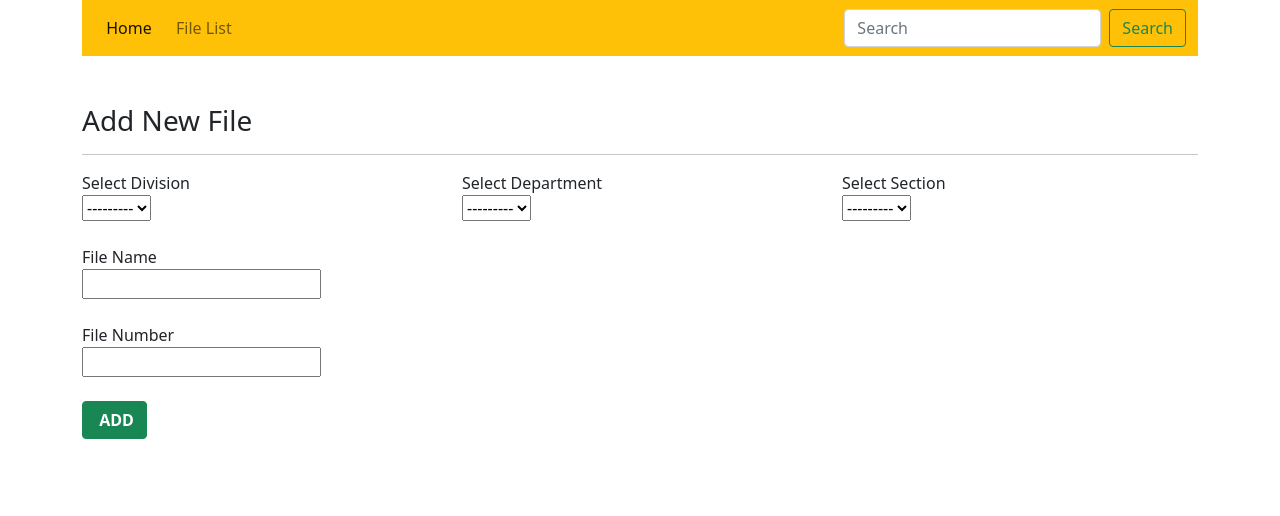
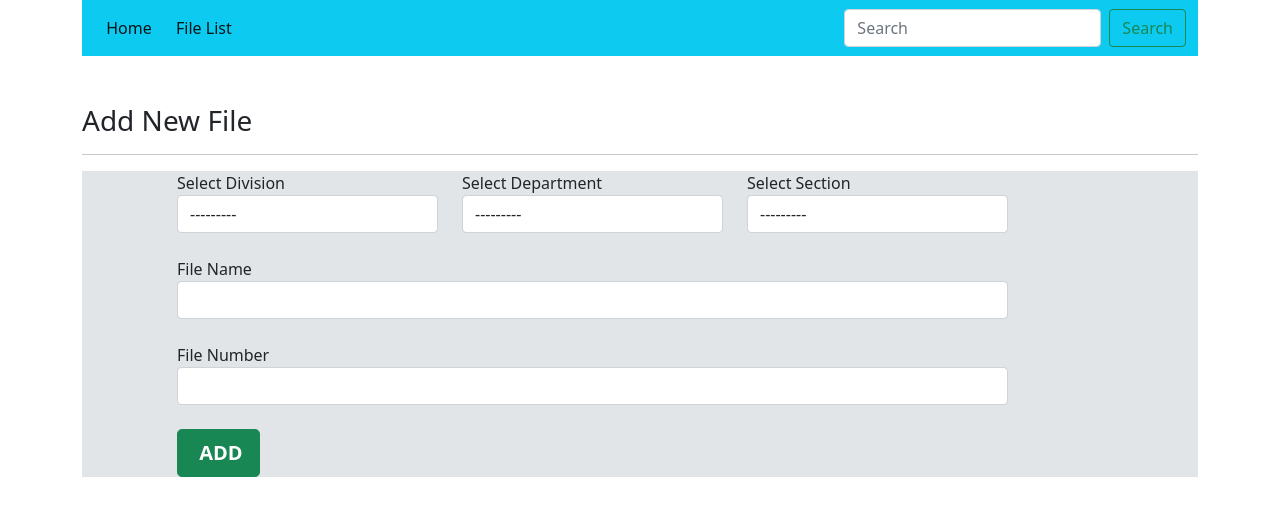
Before and after one commit to mehdi-jg/File_Management_System, a Django app: page / in a window 1280 px wide. Shown: the top 516 px of the page. Run offline with Django 4.2, Linux system fonts and the light colour scheme; data that the repository does not hold is empty; some libraries are stand-ins or nearby versions.

Commit message:
Modified some GUI elements

```diff
--- a/FileManagementSystem/FileManagementSystem/settings.py
+++ b/FileManagementSystem/FileManagementSystem/settings.py
@@ -43,6 +43,8 @@ INSTALLED_APPS = [
     'bootstrap4',
     'crispy_forms',
 ]
+
+CRISPY_TEMPLATE_PACK = 'bootstrap4'
 
 MIDDLEWARE = [
     'django.middleware.security.SecurityMiddleware',
--- a/FileManagementSystem/templates/X/form_add_new_file.html
+++ b/FileManagementSystem/templates/X/form_add_new_file.html
@@ -5,23 +5,41 @@
  <h3>Add New File</h3>
 <hr>
 
-<form action="" id="fileForm" method="post" data-departments-url="{% url 'ajax_load_departments' %}" data-sections-url="{% url 'ajax_load_sections' %}" novalidate>
+<div class="jumbotron align-center">
+  <form action="" id="fileForm" style="background-color:#e2e5e8" autocomplete="off" method="post" data-departments-url="{% url 'ajax_load_departments' %}" data-sections-url="{% url 'ajax_load_sections' %}" novalidate>
     {% csrf_token %}
     <div class="row">
-		<div class="col-md-4">{{ form.file_division|as_crispy_field }}</div>
-		<div class="col-md-4">{{ form.file_department|as_crispy_field }}</div>
-		<div class="col-md-4">{{ form.file_section|as_crispy_field }}</div>
+      <div class="col-md-1"></div>
+      <div class="col-md-3">{{ form.file_division|as_crispy_field }}</div>
+      <div class="col-md-3">{{ form.file_department|as_crispy_field }}</div>
+      <div class="col-md-3">{{ form.file_section|as_crispy_field }}</div>
+      <div class="col-md-2"></div>
     </div>
     <br>
-	<div>{{ form.file_name|as_crispy_field}}</div>
+    <div class="row">
+      <div class="col-md-1"></div>
+      <div class="col-md-9">{{ form.file_name|as_crispy_field}}</div>
+      <div class="col-md-2"></div>
+    </div>
+
     <br>
-    <div>{{ form.file_number|as_crispy_field}}</div>
+      <div class="row">
+        <div class="col-md-1"></div>
+        <div class="col-md-9">{{ form.file_number|as_crispy_field}}</div>
+        <div class="col-md-2"></div>
+      </div>
       <br>
-	<button type='submit' class="btn btn-success btn-md">
+    <div class="row">
+      <div class="col-md-1"></div>
+      <div class="col-md-3">
+        <button  type='submit' class="btn btn-success btn-lg">
           {{header_ico_tag.ico|safe}}
           &nbsp;<b>ADD</b></button>
+      </div>
+    </div>
 
   </form>
+</div>
 
 <script src="https://code.jquery.com/jquery-3.3.1.min.js"></script>
   <script>
--- a/FileManagementSystem/templates/common.html
+++ b/FileManagementSystem/templates/common.html
@@ -12,7 +12,7 @@
 <body>
 <div class="container">
   {% comment %} <nav class="navbar navbar-expand-lg navbar-light bg-warning"> {% endcomment %}
-  <nav class="navbar navbar-expand-lg navbar-light bg-warning">
+  <nav class="navbar navbar-expand-lg navbar-light bg-info">
   <div class="container-fluid">
     <button class="navbar-toggler" type="button" data-bs-toggle="collapse" data-bs-target="#navbarSupportedContent" aria-controls="navbarSupportedContent" aria-expanded="false" aria-label="Toggle navigation">
       <span class="navbar-toggler-icon">  </span>
@@ -24,7 +24,7 @@
           <a class="nav-link active"  href="{% url 'index' %}"><i class="fas fa-home text text-success"></i>&nbsp;Home</a>
         </li>
         <li class="nav-item">
-          <a class="nav-link" href="{% url 'File.List' %}"><i class="fas fa-list-alt text-success"></i>&nbsp; File List</a>
+          <a class="nav-link active" href="{% url 'File.List' %}"><i class="fas fa-list-alt text-success"></i>&nbsp; File List</a>
         </li>
       </ul>
       <form class="d-flex">
--- a/FileManagementSystem/templates/file_list.html
+++ b/FileManagementSystem/templates/file_list.html
@@ -3,7 +3,7 @@
 {% block contents %}
 
 <div class="table-responsive">
-    <table class="table align-middle table-striped table-hover">
+    <table class="table align-middle table-striped table-dark">
       <thead class="table-dark align-middle">
         <th scope="col" class="text-center">#</th>
         <th scope="col">File Name</th>
```
Lines whose indentation alone changed are shown as unchanged.
